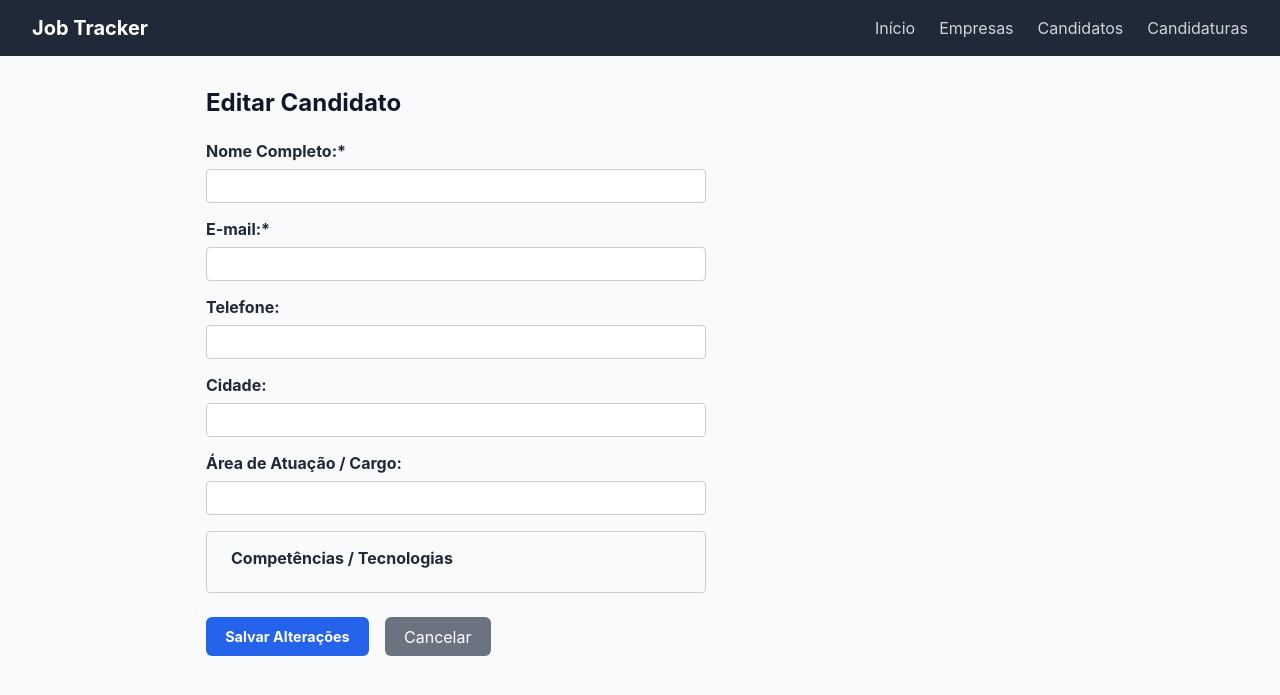
After one commit to carolresolve/job-application-tracker, a Flask app: template templates/editar_candidato.html in a window 1280 px wide. The commit adds this page. Shown: the top 695 px of the page. Run offline with Flask 3, Linux system fonts and the light colour scheme; the template is opened without the code that fills it, so the values that code supplies are empty.

Commit message:
Adiciona funcionalidades de edicao e exclusao para Candidatos

```diff
--- a/app.py
+++ b/app.py
@@ -217,5 +217,58 @@ def editar_empresa(id):
 
     return render_template("editar_empresa.html", empresa=empresa, setores=SETORES)
 
+@app.route("/candidatos/excluir/<id>", methods=["POST"])
+def excluir_candidato(id):
+    banco = conectar_banco()
+    banco["candidatos"].delete_one({"_id": ObjectId(id)})
+    return redirect(url_for("listar_candidatos"))
+
+@app.route("/candidatos/editar/<id>", methods=["GET", "POST"])
+def editar_candidato(id):
+    banco = conectar_banco()
+    candidatos_coll = banco["candidatos"]
+
+    candidato = candidatos_coll.find_one({"_id": ObjectId(id)})
+    if not candidato:
+        return redirect(url_for("listar_candidatos"))
+
+    erro = None
+
+    if request.method == "POST":
+        nome = request.form.get("nome", "").strip()
+        email = request.form.get("email", "").strip()
+        telefone = request.form.get("telefone", "").strip()
+        cidade = request.form.get("cidade", "").strip()
+        area = request.form.get("area", "").strip()
+        competencias = request.form.getlist("competencias")
+
+        if not validar_nome(nome):
+            erro = "O nome é obrigatório."
+        elif not validar_email(email):
+            erro = "E-mail inválido."
+        # Checa duplicidade Apenas se o email mudou
+        elif email != candidato.get("email") and email_existe(email, candidatos_coll):
+            erro = "Este e-mail já está cadastrado para outro candidato."
+        elif telefone and not validar_telefone(telefone):
+            erro = "Telefone inválido."
+
+        if erro:
+            return render_template("editar_candidato.html", candidato=candidato, competencias=COMPETENCIAS_DISPONIVEIS, erro=erro)
+
+        candidatos_coll.update_one(
+            {"_id": ObjectId(id)},
+            {"$set": {
+                "nome": nome,
+                "email": email,
+                "telefone": telefone,
+                "cidade": cidade,
+                "area": area,
+                "competencias": competencias
+            }}
+        )
+        return redirect(url_for("listar_candidatos"))
+
+    return render_template("editar_candidato.html", candidato=candidato, competencias=COMPETENCIAS_DISPONIVEIS)
+
 if __name__ == "__main__":
     app.run(debug=True, port=5001)
--- /dev/null
+++ b/templates/editar_candidato.html
@@ -0,0 +1,55 @@
+{% extends 'base.html' %}
+
+{% block content %}
+<h2>Editar Candidato</h2>
+
+{% if erro %}
+<div class="alert-error">
+    {{ erro }}
+</div>
+{% endif %}
+
+<form method="POST" action="/candidatos/editar/{{ candidato._id }}" class="form-container">
+    <div class="form-group">
+        <label for="nome">Nome Completo:*</label>
+        <input type="text" id="nome" name="nome" class="form-control" value="{{ candidato.nome }}" required>
+    </div>
+
+    <div class="form-group">
+        <label for="email">E-mail:*</label>
+        <input type="email" id="email" name="email" class="form-control" value="{{ candidato.email }}" required>
+    </div>
+
+    <div class="form-group">
+        <label for="telefone">Telefone:</label>
+        <input type="tel" id="telefone" name="telefone" class="form-control" value="{{ candidato.telefone or '' }}">
+    </div>
+
+    <div class="form-group">
+        <label for="cidade">Cidade:</label>
+        <input type="text" id="cidade" name="cidade" class="form-control" value="{{ candidato.cidade or '' }}">
+    </div>
+
+    <div class="form-group">
+        <label for="area">Área de Atuação / Cargo:</label>
+        <input type="text" id="area" name="area" class="form-control" value="{{ candidato.area or '' }}">
+    </div>
+
+    <div class="fieldset-box">
+        <legend>Competências / Tecnologias</legend>
+        <div style="display: grid; grid-template-columns: repeat(2, 1fr); gap: 0.5rem; margin-top: 0.5rem;">
+            {% for comp in competencias %}
+            <label style="font-weight: normal; cursor: pointer;">
+                <input type="checkbox" name="competencias" value="{{ comp }}"
+                {% if candidato.competencias and comp in candidato.competencias %}checked{% endif %}> {{ comp }}
+            </label>
+            {% endfor %}
+        </div>
+    </div>
+
+    <div style="display: flex; gap: 1rem; margin-top: 1.5rem;">
+        <button type="submit" class="btn-primary">Salvar Alterações</button>
+        <a href="/candidatos" class="btn-secondary">Cancelar</a>
+    </div>
+</form>
+{% endblock %}
```
Also changed, not shown: templates/candidatos.html (+9 -1 lines).
